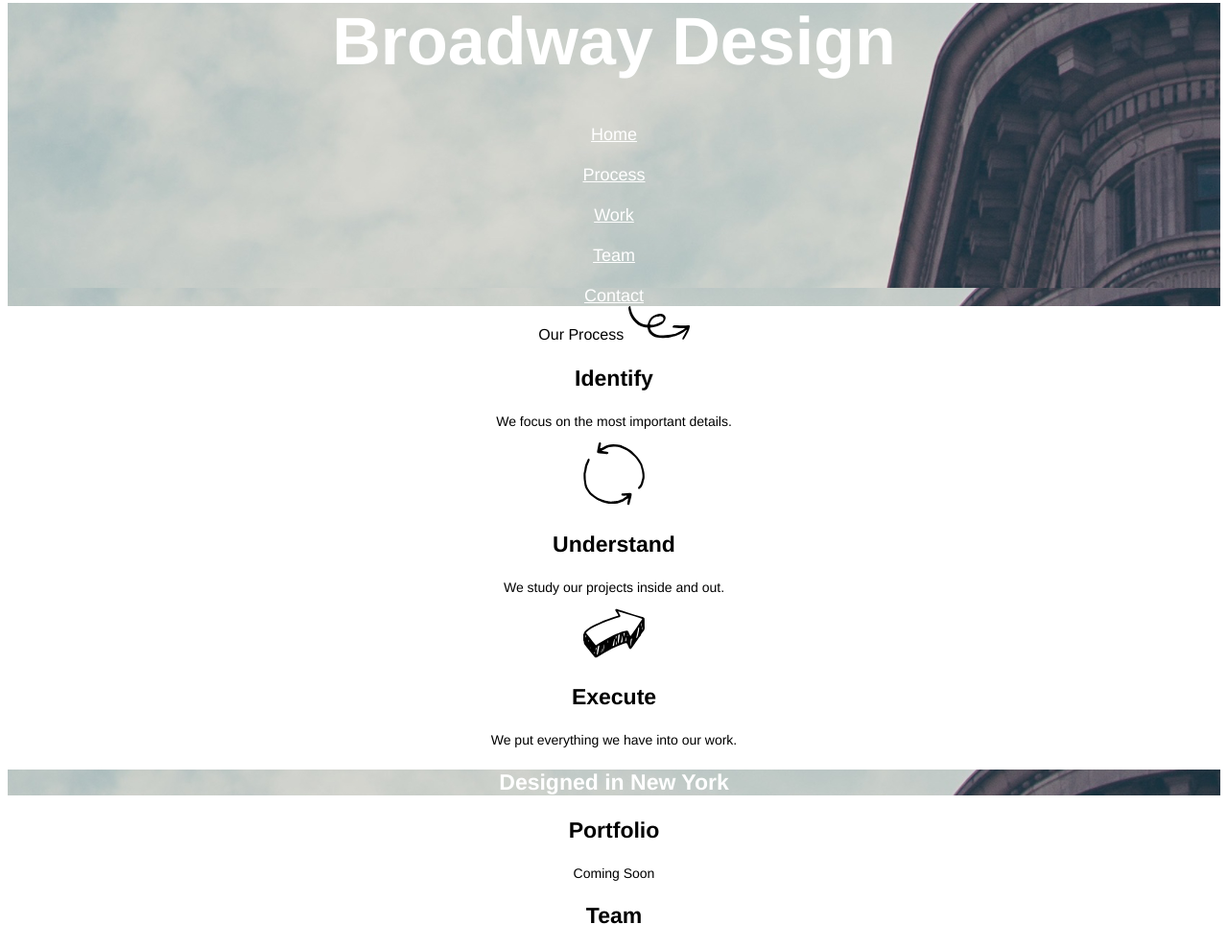
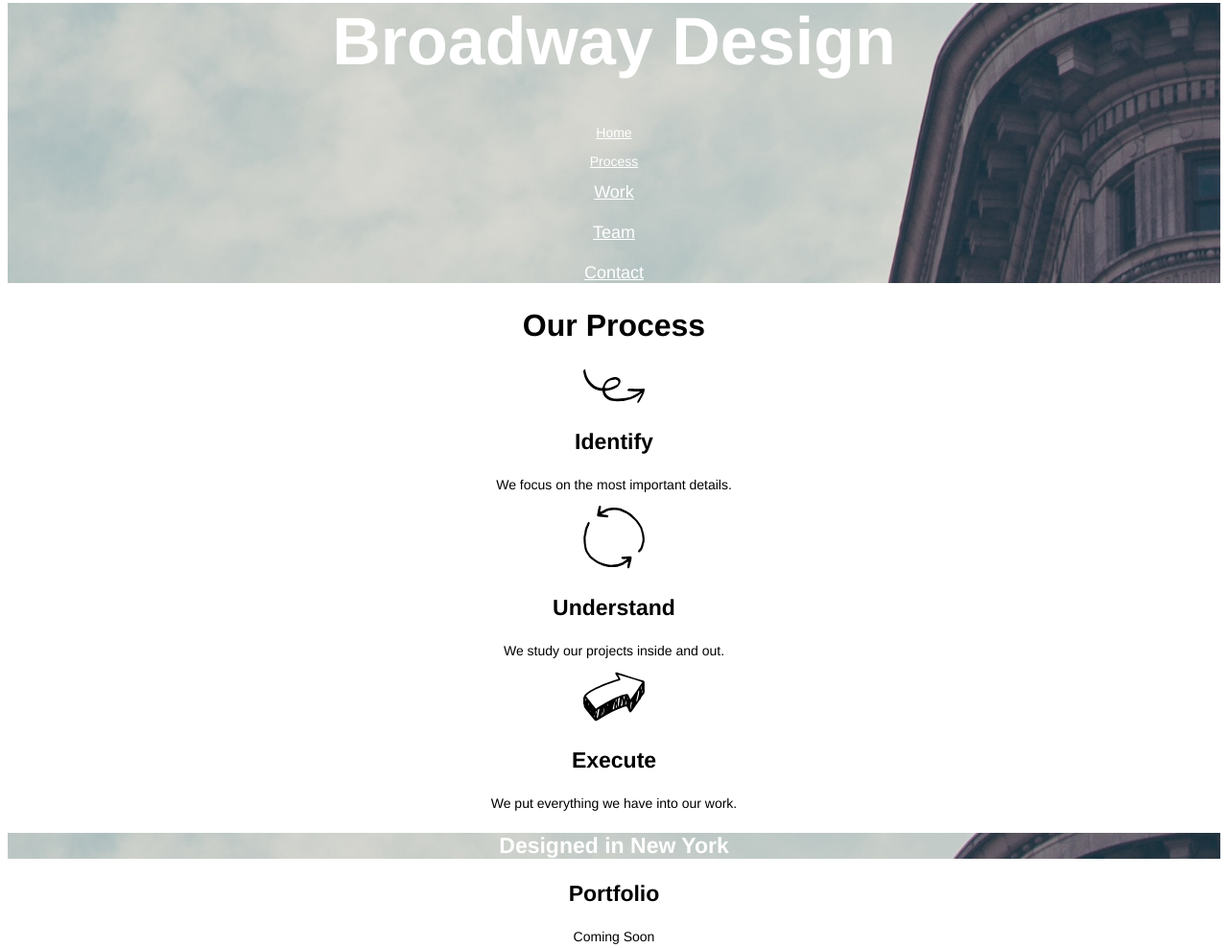
Before and after one commit to MimsCopeland/broadway, a plain HTML site: page index.html in a window 1280 px wide. Shown: the part 44-1032 px from the top of the page at 96% size. Drawn offline with Linux system fonts and the light colour scheme.

Commit message:
now confused by p overwriting size of #white

```diff
--- a/index.html
+++ b/index.html
@@ -11,15 +11,15 @@
       <h1>Broadway Design</h1>
 
       <nav id="white">
-        <a href="#">Home</a><br><br>
-        <a href="#process">Process</a><br><br>
+        <p><a href="#">Home</a></p>
+        <p><a href="#process">Process</a></p>
         <a href="#portfolio">Work</a><br><br>
         <a href="#team">Team</a><br><br>
         <a href="#contact">Contact</a>
       </nav>
     </div>
 
-    <div id="process"
+    <div id="process">
       <h2>Our Process</h2>
       <img src="resources/images/identify.svg" >
       <h3>Identify</h3>
@@ -41,7 +41,7 @@
       <p>Coming Soon</p>
     </div>
 
-    <div class="team">
+    <div id="team">
       <h3>Team</h3>
       <p>We're Hiring!</p>
     </div>
@@ -53,7 +53,7 @@
       <p>Twitter: @test</p>
     </div>
 
-    <div class="footer">
+    <div id="footer">
       <nav>&copy; Broadway 2017
         <a href="#">Home</a>
         <a href="#">Process</a>
--- a/resources/css/style.css
+++ b/resources/css/style.css
@@ -33,7 +33,7 @@ p {
   font-size: 14px;
 }
 
-.footer {
+#footer {
   background-color: dimgray;
   text-align: left;
   font-size: 11px
```
